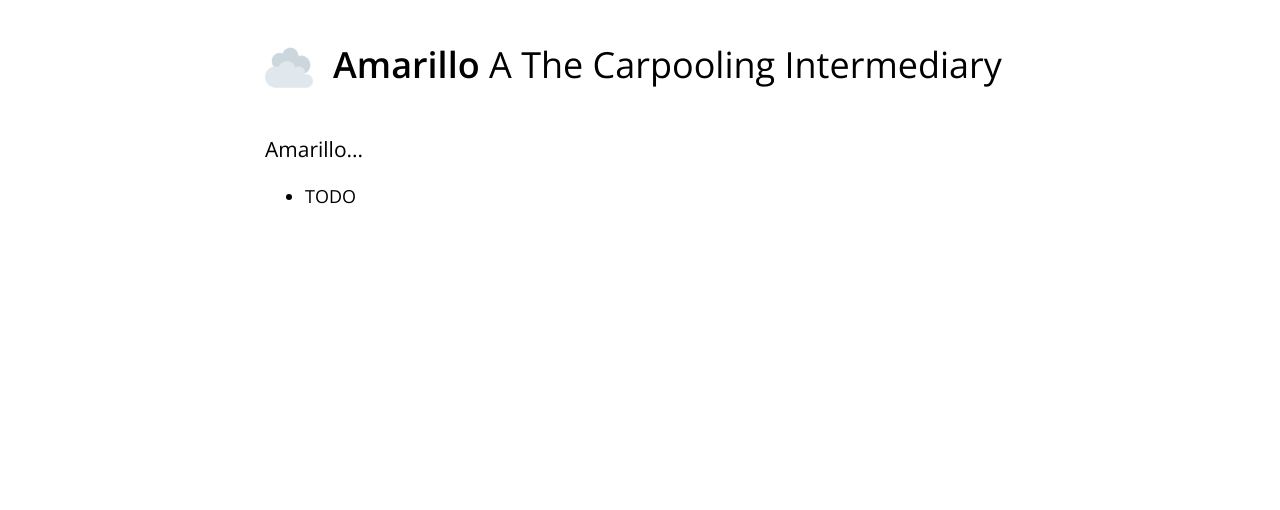
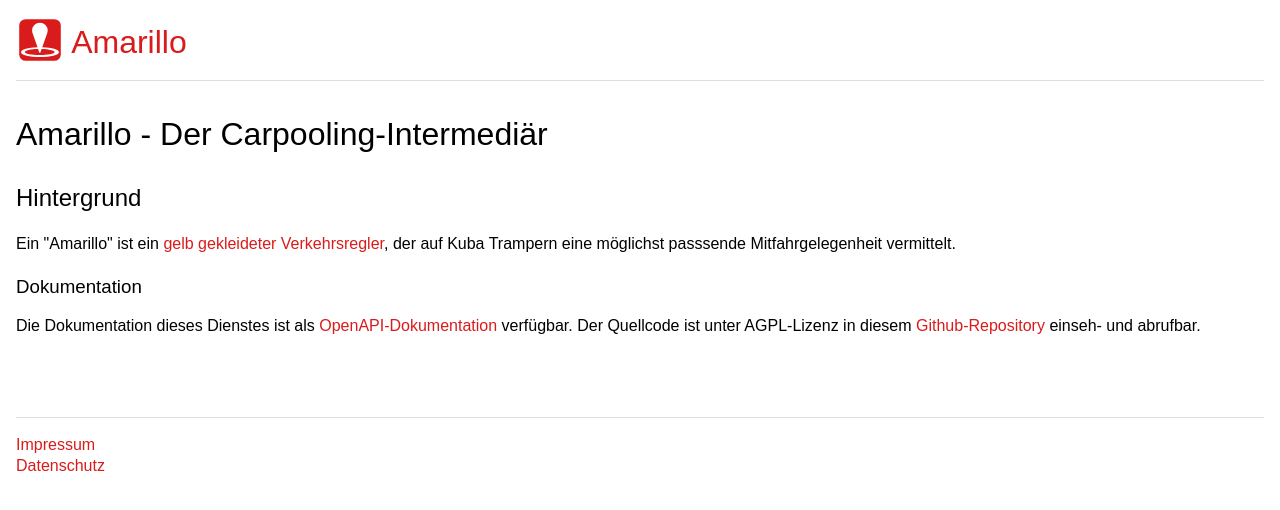
Before and after one commit to mfdz/amarillo, a FastAPI app: page / in a window 1280 px wide. Shown: the top 510 px of the page. Run offline with FastAPI, Linux system fonts and the light colour scheme; parts of the project's set-up code (start-up, migrations or seed data) failed here and were passed over; some libraries are stand-ins or nearby versions.

Commit message:
First documentation

```diff
--- a/templates/home/index.html
+++ b/templates/home/index.html
@@ -2,21 +2,17 @@
 
 {% block content %}
 
-    <img src="/static/img/cloud.png" style="float: left; max-width: 48px; margin-right: 20px;" alt="">
-
-    <h1><span class="font-semi-bold">Amarillo</span> <span class="smaller">A
-        The Carpooling Intermediary</span>
+    <h1>
+        Amarillo - Der Carpooling-Intermediär
     </h1>
-
-    <div style="clear:both;"></div>
-    <br>
-    <br>
-    <p class="lead">
-        Amarillo...
-    <ul>
-        <li>
-            TODO
-        </li>
-    </ul>
+    <h2>Hintergrund</h2>
+    <p>
+        Ein "Amarillo" ist ein <a href="https://www.cubatravelnetwork.com/de/autoverleih-in-kuba/autofahren-auf-kuba">gelb gekleideter Verkehrsregler</a>, der auf Kuba Trampern eine möglichst passsende Mitfahrgelegenheit vermittelt.
+    </p>
+    <h3>Dokumentation</h3>
+    <p>
+        Die Dokumentation dieses Dienstes ist als <a href="/docs">OpenAPI-Dokumentation</a> verfügbar.
+        Der Quellcode ist unter AGPL-Lizenz in diesem <a href="https://github.com/mfdz/amarillo">Github-Repository</a> einseh- und abrufbar.
+    </p>
 
 {% endblock %}
--- a/templates/shared/layout.html
+++ b/templates/shared/layout.html
@@ -1,29 +1,84 @@
     <!DOCTYPE html>
 
-<html lang="en-us">
+<html lang="de">
 <head>
     <meta charset="utf-8">
-    <meta http-equiv="X-UA-Compatible" content="IE=edge">
-    <meta name="viewport" content="width=device-width, initial-scale=1.0">
-    <meta name="description" content="TODO">
-    <meta name="author" content="TODO">
-
+    <meta name="viewport" content="width=device-width, initial-scale=1">
     <title>Amarillo</title>
-
-    <link rel="stylesheet" href="//netdna.bootstrapcdn.com/bootstrap/3.0.3/css/bootstrap.min.css">
-    <link href="/static/css/theme.css" rel="stylesheet">
-    <link href="/static/css/docs.css" rel="stylesheet">
+    <style type="text/css">
+        body {
+            margin: 1rem;
+            font-size: 100%;
+            font-family: sans-serif;
+            line-height: 1.35;
+        }
+        header {
+            margin-bottom: 2rem;
+        }
+        footer {
+            margin-top: 5rem;
+        }
+        a {
+            text-decoration: none;
+        }
+        a:hover, a:focus, a:active {
+            text-decoration: underline;
+        }
+        a, a:visited {
+            color: #da1b1b;
+        }
+        h1, h2, h3 {
+            font-weight: 500;
+            margin-bottom: .8em;
+        }
+        header {
+            padding-bottom: 1em;
+            border-bottom: 1px solid #ddd;
+        }
+        #bbnavi-logo {
+            display: inline-block;
+            text-decoration: none;
+            font-size: 2rem;
+        }
+        #bbnavi-logo svg {
+            display: inline-block;
+            width: 3rem;
+            vertical-align: bottom;
+        }
+        #barshare-logo {
+            max-height: 3rem;
+            vertical-align: text-bottom;
+            position: relative;
+            top: -.3rem;
+        }
+        footer {
+            padding-top: 1em;
+            border-top: 1px solid #ddd;
+        }
+        footer > :first-child {
+            margin-top: 0;
+        }
+        footer ul {
+            list-style: none;
+            padding-left: 0;
+        }
+    </style>
 </head>
-
 <body>
-
-<div class="starter-template">
-    <div class="container">
-        <div class="row">
-            <div class="col-md-2">
-            </div>
-            <div class="col-md-10">
-                <div>
+    <header>
+        <a id="bbnavi-logo" href="https://bbnavi.de/">
+            <svg xmlns="http://www.w3.org/2000/svg" viewBox="0 0 75 75">
+                <defs>
+                    <style>
+                        .cls-1{fill: #da1b1b;}.cls-2{fill: #fff;}
+                    </style>
+                </defs>
+                <rect class="cls-1" x="5" y="5" width="65" height="65" rx="10"/>
+                <path class="cls-2" d="M41,48.91l7.17-20.44,1.05-3a12.77,12.77,0,0,0,.25-2.5,12.15,12.15,0,1,0-24.29,0,12.35,12.35,0,0,0,.32,2.81l.84,2.38,7.28,20.75C19,49.42,7.81,52.62,7.81,56.51c0,4.22,13.29,7.65,29.69,7.65s29.69-3.43,29.69-7.65C67.19,52.58,55.72,49.35,41,48.91ZM37.05,61c-12.92,0-23.39-2.12-23.39-4.73,0-2.44,9.12-4.44,20.84-4.7L36.41,57a.9.9,0,0,0,1.69,0L40,51.59c11.53.3,20.44,2.28,20.44,4.69C60.44,58.89,50,61,37.05,61Z"/>
+            </svg>
+            Amarillo
+        </a>
+    </header>
 
     {% block content %}
     <div class="content">
@@ -31,11 +86,11 @@
     </div>
     {% endblock %}
 
-                </div>
-            </div>
-        </div>
-    </div>
-</div>
-
+    <footer>
+        <ul>
+            <li><a href="https://bbnavi.de/impressum/">Impressum</a></li>
+            <li><a href="https://bbnavi.de/datenschutzerklaerung/">Datenschutz</a></li>
+        </ul>
+    </footer>
 </body>
 </html>
```
Lines whose indentation alone changed are shown as unchanged.
